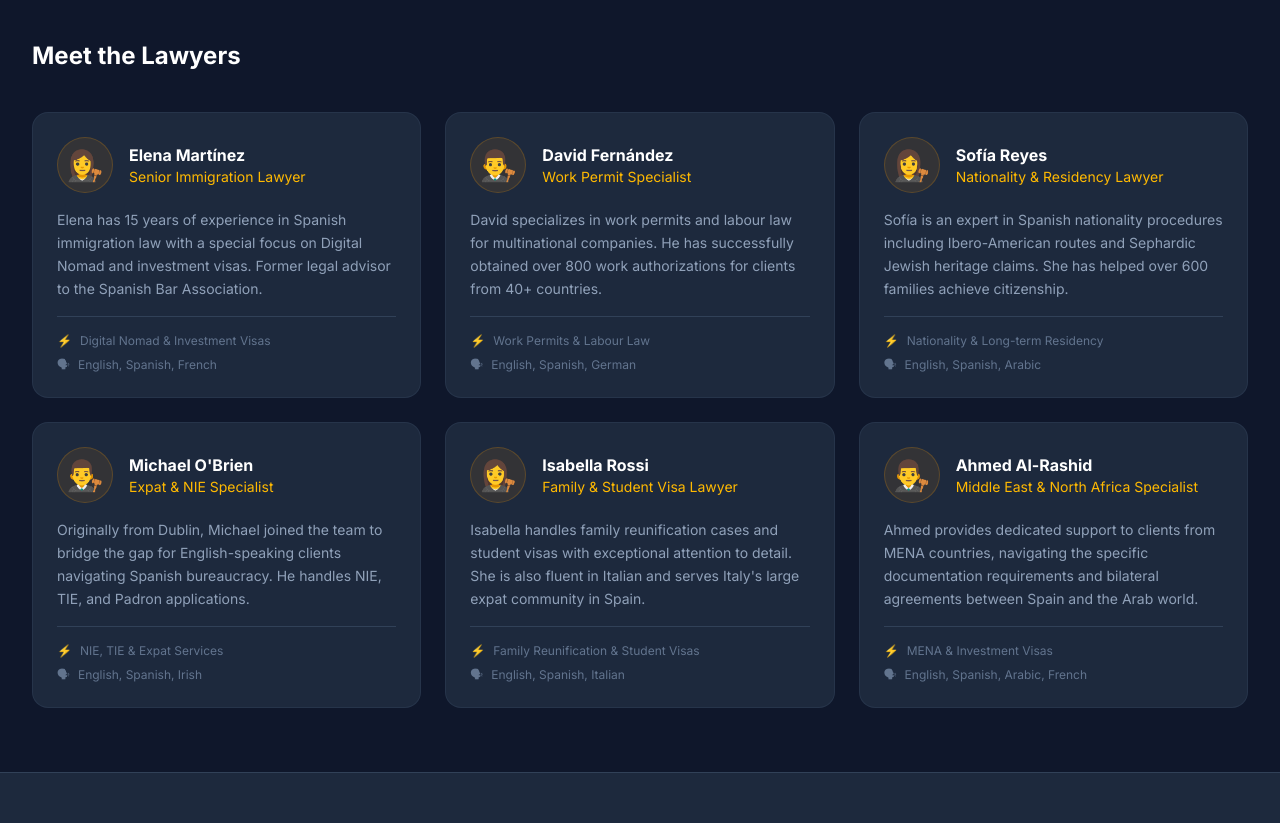
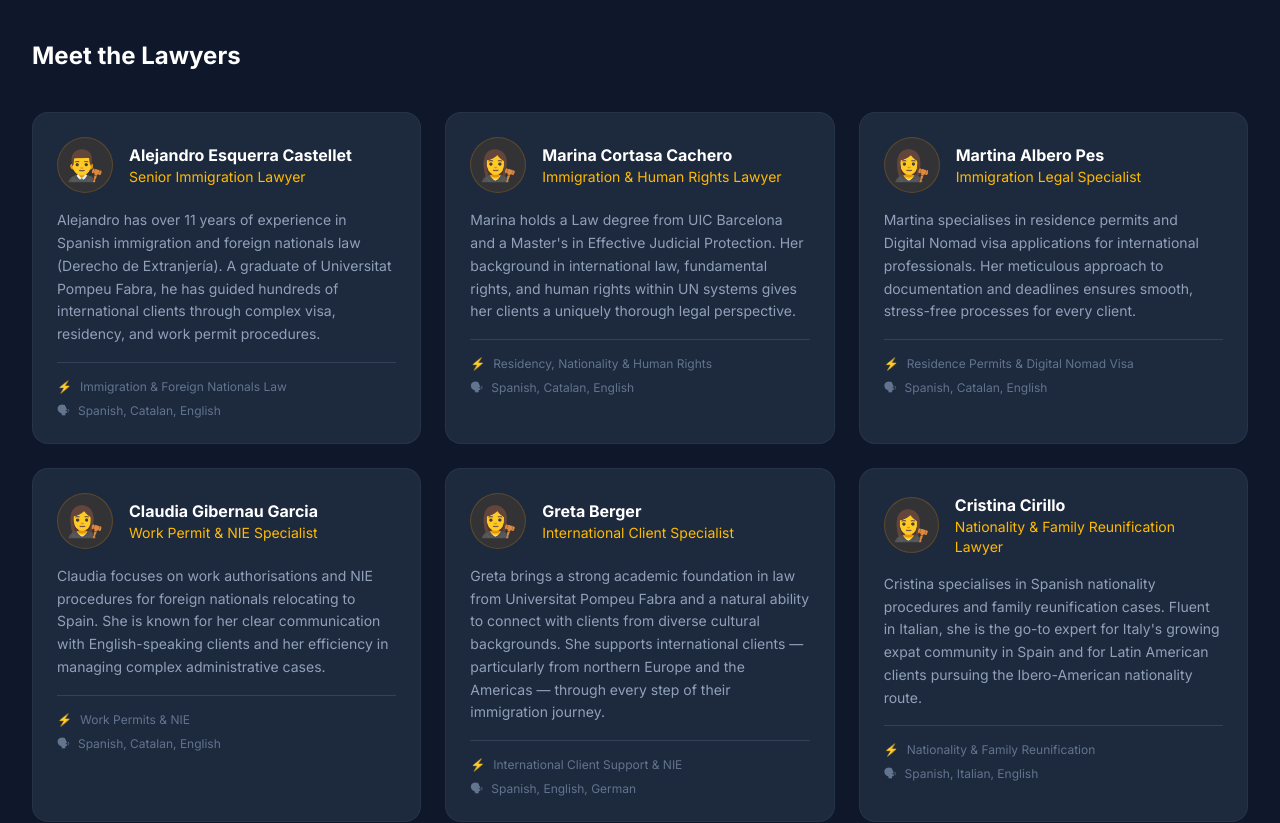
Before and after one commit to pascalbourbon-hub/ImigrateSpain, a Next.js app: page /about in a window 1280 px wide. Shown: the part 800-1623 px from the top of the page. Built offline with nearby package versions, Linux system fonts and the light colour scheme.

Commit message:
update lawyer profiles with real team members

```diff
--- a/app/about/page.tsx
+++ b/app/about/page.tsx
@@ -10,70 +10,70 @@ interface AboutPageProps {
 
 const lawyers = [
   {
-    name: "Elena Martínez",
+    name: "Alejandro Esquerra Castellet",
     roleEN: "Senior Immigration Lawyer",
-    roleES: "Abogada Principal de Inmigración",
-    bioEN: "Elena has 15 years of experience in Spanish immigration law with a special focus on Digital Nomad and investment visas. Former legal advisor to the Spanish Bar Association.",
-    bioES: "Elena cuenta con 15 años de experiencia en derecho de inmigración español con especial enfoque en visados de nómada digital e inversión. Ex asesora jurídica del Colegio de Abogados.",
-    specialtyEN: "Digital Nomad & Investment Visas",
-    specialtyES: "Visados de Nómada Digital e Inversión",
-    languages: "English, Spanish, French",
+    roleES: "Abogado Principal de Inmigración",
+    bioEN: "Alejandro has over 11 years of experience in Spanish immigration and foreign nationals law (Derecho de Extranjería). A graduate of Universitat Pompeu Fabra, he has guided hundreds of international clients through complex visa, residency, and work permit procedures.",
+    bioES: "Alejandro cuenta con más de 11 años de experiencia en derecho de extranjería e inmigración española. Licenciado por la Universitat Pompeu Fabra, ha guiado a cientos de clientes internacionales a través de complejos procedimientos de visado, residencia y permiso de trabajo.",
+    specialtyEN: "Immigration & Foreign Nationals Law",
+    specialtyES: "Derecho de Extranjería e Inmigración",
+    languages: "Spanish, Catalan, English",
+    emoji: "👨‍⚖️",
+  },
+  {
+    name: "Marina Cortasa Cachero",
+    roleEN: "Immigration & Human Rights Lawyer",
+    roleES: "Abogada de Inmigración y Derechos Humanos",
+    bioEN: "Marina holds a Law degree from UIC Barcelona and a Master's in Effective Judicial Protection. Her background in international law, fundamental rights, and human rights within UN systems gives her clients a uniquely thorough legal perspective.",
+    bioES: "Marina es licenciada en Derecho por la UIC Barcelona y tiene un Máster en Tutela Judicial Efectiva. Su formación en derecho internacional, derechos fundamentales y protección de los derechos humanos en el sistema de la ONU ofrece a sus clientes una perspectiva jurídica excepcionalmente completa.",
+    specialtyEN: "Residency, Nationality & Human Rights",
+    specialtyES: "Residencia, Nacionalidad y Derechos Humanos",
+    languages: "Spanish, Catalan, English",
     emoji: "👩‍⚖️",
   },
   {
-    name: "David Fernández",
-    roleEN: "Work Permit Specialist",
-    roleES: "Especialista en Permisos de Trabajo",
-    bioEN: "David specializes in work permits and labour law for multinational companies. He has successfully obtained over 800 work authorizations for clients from 40+ countries.",
-    bioES: "David está especializado en permisos de trabajo y derecho laboral para empresas multinacionales. Ha obtenido con éxito más de 800 autorizaciones de trabajo para clientes de más de 40 países.",
-    specialtyEN: "Work Permits & Labour Law",
-    specialtyES: "Permisos de Trabajo y Derecho Laboral",
-    languages: "English, Spanish, German",
-    emoji: "👨‍⚖️",
-  },
-  {
-    name: "Sofía Reyes",
-    roleEN: "Nationality & Residency Lawyer",
-    roleES: "Abogada de Nacionalidad y Residencia",
-    bioEN: "Sofía is an expert in Spanish nationality procedures including Ibero-American routes and Sephardic Jewish heritage claims. She has helped over 600 families achieve citizenship.",
-    bioES: "Sofía es experta en procedimientos de nacionalidad española incluyendo las vías iberoamericanas y reclamaciones de herencia judía sefardí. Ha ayudado a más de 600 familias a conseguir la ciudadanía.",
-    specialtyEN: "Nationality & Long-term Residency",
-    specialtyES: "Nacionalidad y Residencia de Larga Duración",
-    languages: "English, Spanish, Arabic",
+    name: "Martina Albero Pes",
+    roleEN: "Immigration Legal Specialist",
+    roleES: "Especialista Jurídica en Inmigración",
+    bioEN: "Martina specialises in residence permits and Digital Nomad visa applications for international professionals. Her meticulous approach to documentation and deadlines ensures smooth, stress-free processes for every client.",
+    bioES: "Martina se especializa en permisos de residencia y visados de nómada digital para profesionales internacionales. Su meticuloso enfoque en la documentación y los plazos garantiza procesos fluidos y sin estrés para cada cliente.",
+    specialtyEN: "Residence Permits & Digital Nomad Visa",
+    specialtyES: "Permisos de Residencia y Visa Nómada Digital",
+    languages: "Spanish, Catalan, English",
     emoji: "👩‍⚖️",
   },
   {
-    name: "Michael O'Brien",
-    roleEN: "Expat & NIE Specialist",
-    roleES: "Especialista en NIE y Expatriados",
-    bioEN: "Originally from Dublin, Michael joined the team to bridge the gap for English-speaking clients navigating Spanish bureaucracy. He handles NIE, TIE, and Padron applications.",
-    bioES: "Originario de Dublín, Michael se unió al equipo para ayudar a los clientes anglófonos a navegar por la burocracia española. Gestiona solicitudes de NIE, TIE y empadronamiento.",
-    specialtyEN: "NIE, TIE & Expat Services",
-    specialtyES: "NIE, TIE y Servicios para Expatriados",
-    languages: "English, Spanish, Irish",
-    emoji: "👨‍⚖️",
-  },
-  {
-    name: "Isabella Rossi",
-    roleEN: "Family & Student Visa Lawyer",
-    roleES: "Abogada de Visados de Familia y Estudios",
-    bioEN: "Isabella handles family reunification cases and student visas with exceptional attention to detail. She is also fluent in Italian and serves Italy's large expat community in Spain.",
-    bioES: "Isabella gestiona casos de reagrupación familiar y visados de estudios con una atención al detalle excepcional. También habla italiano y sirve a la gran comunidad de expatriados italianos en España.",
-    specialtyEN: "Family Reunification & Student Visas",
-    specialtyES: "Reagrupación Familiar y Visados de Estudios",
-    languages: "English, Spanish, Italian",
+    name: "Claudia Gibernau Garcia",
+    roleEN: "Work Permit & NIE Specialist",
+    roleES: "Especialista en Permisos de Trabajo y NIE",
+    bioEN: "Claudia focuses on work authorisations and NIE procedures for foreign nationals relocating to Spain. She is known for her clear communication with English-speaking clients and her efficiency in managing complex administrative cases.",
+    bioES: "Claudia se enfoca en autorizaciones de trabajo y procedimientos de NIE para extranjeros que se trasladan a España. Es conocida por su clara comunicación con clientes anglófonos y su eficiencia en la gestión de casos administrativos complejos.",
+    specialtyEN: "Work Permits & NIE",
+    specialtyES: "Permisos de Trabajo y NIE",
+    languages: "Spanish, Catalan, English",
     emoji: "👩‍⚖️",
   },
   {
-    name: "Ahmed Al-Rashid",
-    roleEN: "Middle East & North Africa Specialist",
-    roleES: "Especialista en Oriente Medio y Norte de África",
-    bioEN: "Ahmed provides dedicated support to clients from MENA countries, navigating the specific documentation requirements and bilateral agreements between Spain and the Arab world.",
-    bioES: "Ahmed presta un apoyo dedicado a los clientes de los países MENA, navegando los requisitos documentales específicos y los acuerdos bilaterales entre España y el mundo árabe.",
-    specialtyEN: "MENA & Investment Visas",
-    specialtyES: "Visados MENA e Inversión",
-    languages: "English, Spanish, Arabic, French",
-    emoji: "👨‍⚖️",
+    name: "Greta Berger",
+    roleEN: "International Client Specialist",
+    roleES: "Especialista en Clientes Internacionales",
+    bioEN: "Greta brings a strong academic foundation in law from Universitat Pompeu Fabra and a natural ability to connect with clients from diverse cultural backgrounds. She supports international clients — particularly from northern Europe and the Americas — through every step of their immigration journey.",
+    bioES: "Greta aporta una sólida formación académica en derecho por la Universitat Pompeu Fabra y una capacidad natural para conectar con clientes de diversos orígenes culturales. Acompaña a clientes internacionales —especialmente del norte de Europa y las Américas— en cada etapa de su proceso migratorio.",
+    specialtyEN: "International Client Support & NIE",
+    specialtyES: "Atención a Clientes Internacionales y NIE",
+    languages: "Spanish, English, German",
+    emoji: "👩‍⚖️",
+  },
+  {
+    name: "Cristina Cirillo",
+    roleEN: "Nationality & Family Reunification Lawyer",
+    roleES: "Abogada de Nacionalidad y Reagrupación Familiar",
+    bioEN: "Cristina specialises in Spanish nationality procedures and family reunification cases. Fluent in Italian, she is the go-to expert for Italy's growing expat community in Spain and for Latin American clients pursuing the Ibero-American nationality route.",
+    bioES: "Cristina está especializada en procedimientos de nacionalidad española y reagrupación familiar. Con dominio del italiano, es la experta de referencia para la creciente comunidad de expatriados italianos en España y para clientes latinoamericanos que siguen la vía iberoamericana.",
+    specialtyEN: "Nationality & Family Reunification",
+    specialtyES: "Nacionalidad y Reagrupación Familiar",
+    languages: "Spanish, Italian, English",
+    emoji: "👩‍⚖️",
   },
 ];
 
```
